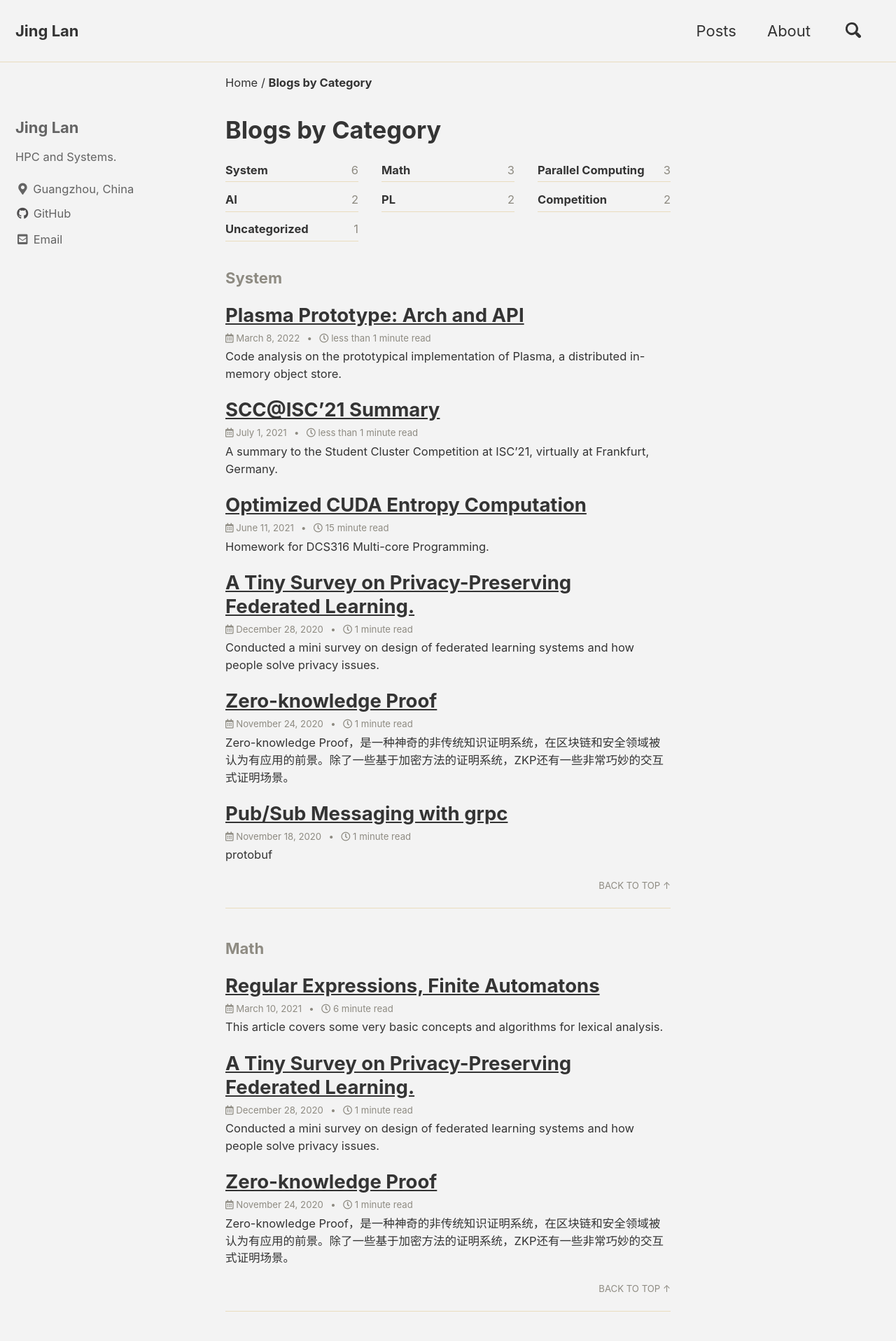
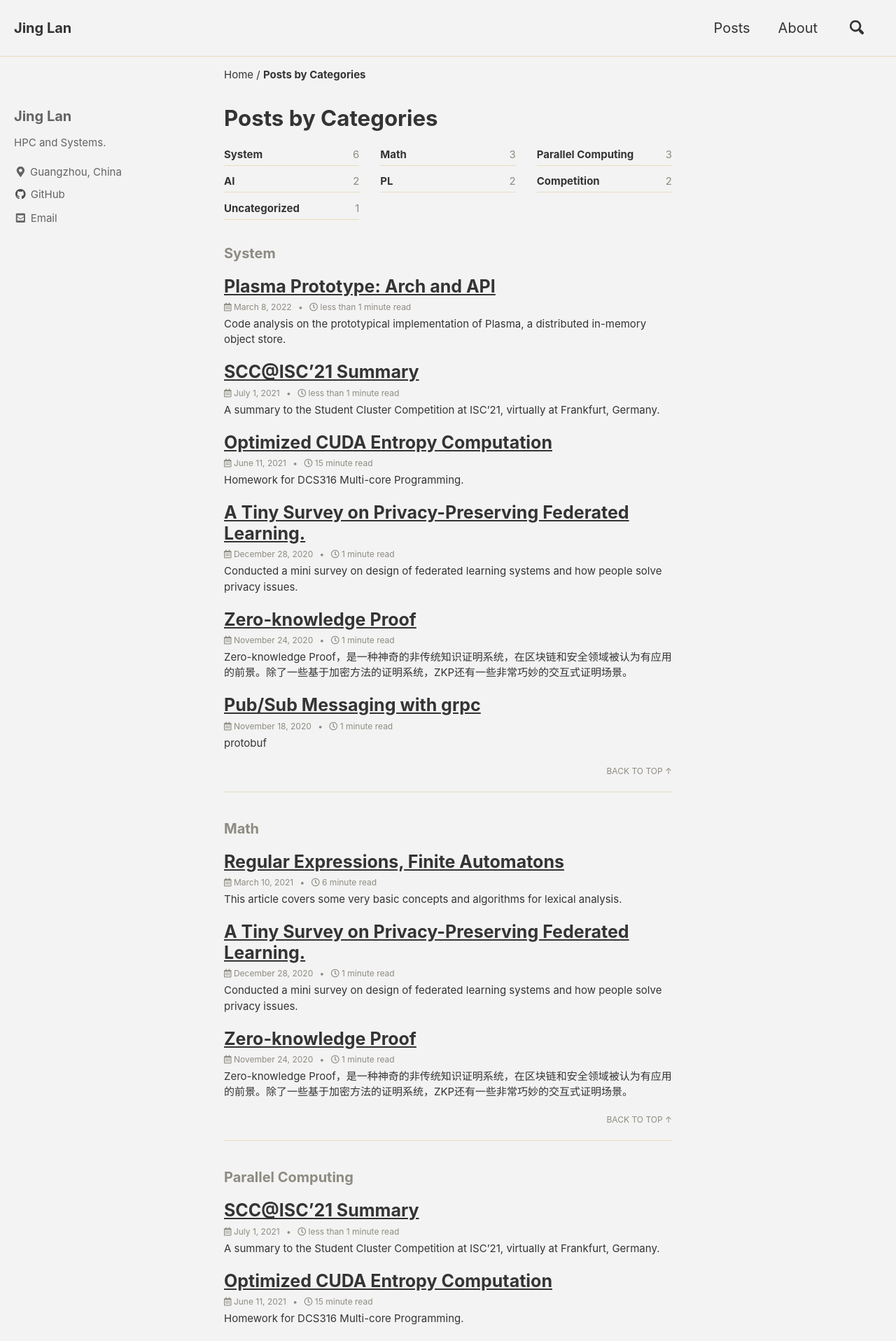
Before and after one commit to Lan-Jing/Lan-Jing.github.io, a Jekyll site: the page built from _pages/category-archive.md, in a window 1280 px wide. Shown: the top 1916 px of the page at 70% size. Built offline with Jekyll 4.4.1, drawn with Linux system fonts in a browser that asks for light colours; cached includes are drawn as plain includes.

Commit message:
try to make font size smaller

```diff
--- a/_pages/category-archive.md
+++ b/_pages/category-archive.md
@@ -1,5 +1,5 @@
 ---
-title: "Blogs by Category"
+title: "Posts by Categories"
 layout: categories
 permalink: /categories/
 author_profile: true
--- a/assets/css/main.scss
+++ b/assets/css/main.scss
@@ -6,3 +6,19 @@
 
 @import "minimal-mistakes/skins/{{ site.minimal_mistakes_skin | default: 'default' }}"; // skin
 @import "minimal-mistakes"; // main partials
+
+html {
+	font-size: 14px;
+
+	@include breakpoint($medium) {
+	  font-size: 16px;
+	}
+
+	@include breakpoint($large) {
+	  font-size: 18px;
+	}
+
+	@include breakpoint($x-large) {
+	  font-size: 20px;
+	}
+  }
```
